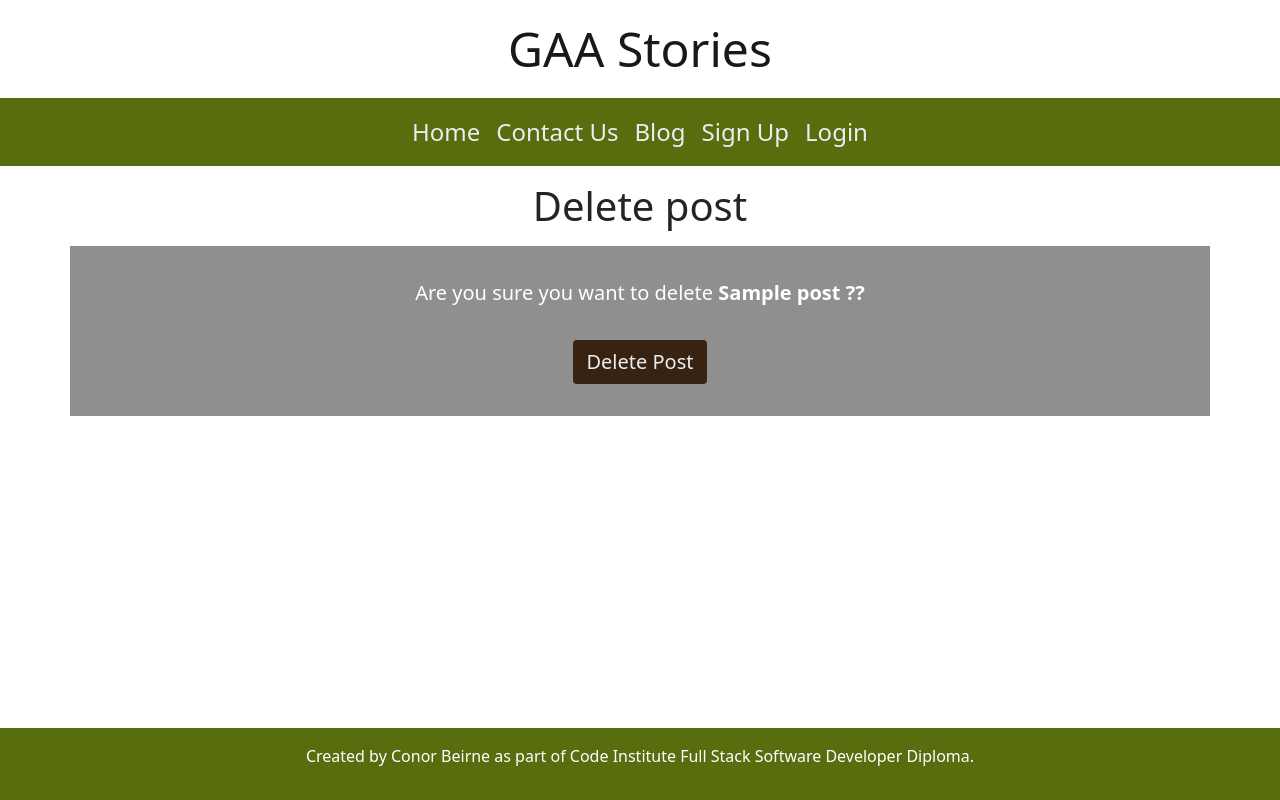
After one commit to conor-b1995/p4-GAAStories, a Django app: a page that uses templates/delete_post.html in a window 1280 px wide. The commit adds this page. Run offline with Django 3.2, Linux system fonts and the light colour scheme; tables that the repository leaves empty hold one stand-in row (values such as "Sample post"); some libraries are stand-ins or nearby versions.

Commit message:
Add: the ability for a user to delete a post by adding a view, url and template.

```diff
--- a/blog/urls.py
+++ b/blog/urls.py
@@ -8,4 +8,5 @@ urlpatterns = [
     path('<slug:slug>/', views.PostDetail.as_view(), name='post_detail'),
     path('like/<slug:slug>', views.PostLike.as_view(), name='post_like'),
     path('edit/<slug:slug>', views.UpdatePost.as_view(), name='update_post'),
+    path('delete/<slug:slug>', views.DeletePost.as_view(), name='delete_post'),
 ]
--- a/blog/views.py
+++ b/blog/views.py
@@ -1,5 +1,5 @@
 from django.shortcuts import render, get_object_or_404, reverse, redirect
-from django.views.generic import ListView, View, UpdateView
+from django.views.generic import ListView, View, UpdateView, DeleteView
 from django.http import HttpResponseRedirect
 from .models import Post
 from .forms import CommentForm, PostForm
@@ -115,3 +115,10 @@ class UpdatePost(UpdateView):
     model = Post
     template_name = 'update_post.html'
     fields = ['title', 'content', 'excerpt', 'featured_image']
+
+
+class DeletePost(DeleteView):
+
+    model = Post
+    template_name = 'delete_post.html'
+    success_url = '/'
--- /dev/null
+++ b/templates/delete_post.html
@@ -0,0 +1,30 @@
+{% extends 'base.html' %}
+
+{% block title %} Delete Post {% endblock %}
+
+{% block content %}
+
+{% load crispy_forms_tags %}
+
+<div>
+    <h1 class="text-center mt-3">Delete post</h1>
+</div>
+
+<div class="container mb-3 mt-3">
+    <div class="row">
+
+        <form method="post" class="text-center fs-5 white-text transparent p-3">
+            {% csrf_token %}
+            <div class="row">
+                <div class="col-md-8 col-sm-10 col mt-3 offset-md-2 offset-sm-1">
+                    <p>Are you sure you want to delete <strong>{{ post.title }} ??</strong></p>
+                </div>
+            </div>
+            <button type="submit" class="btn mt-3 mb-3 fs-5" id="post-btn">Delete Post</button>
+        </form>
+
+    </div>
+
+</div>
+
+{% endblock %}
```
Also changed, not shown: templates/post_detail.html (+12 -5 lines).
